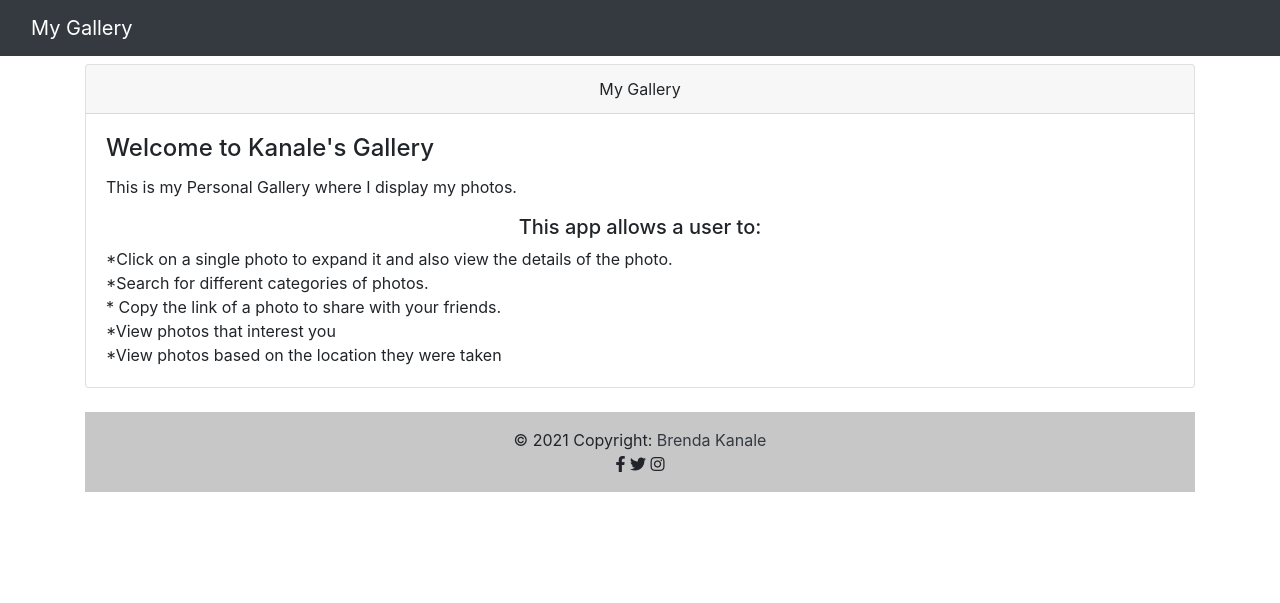
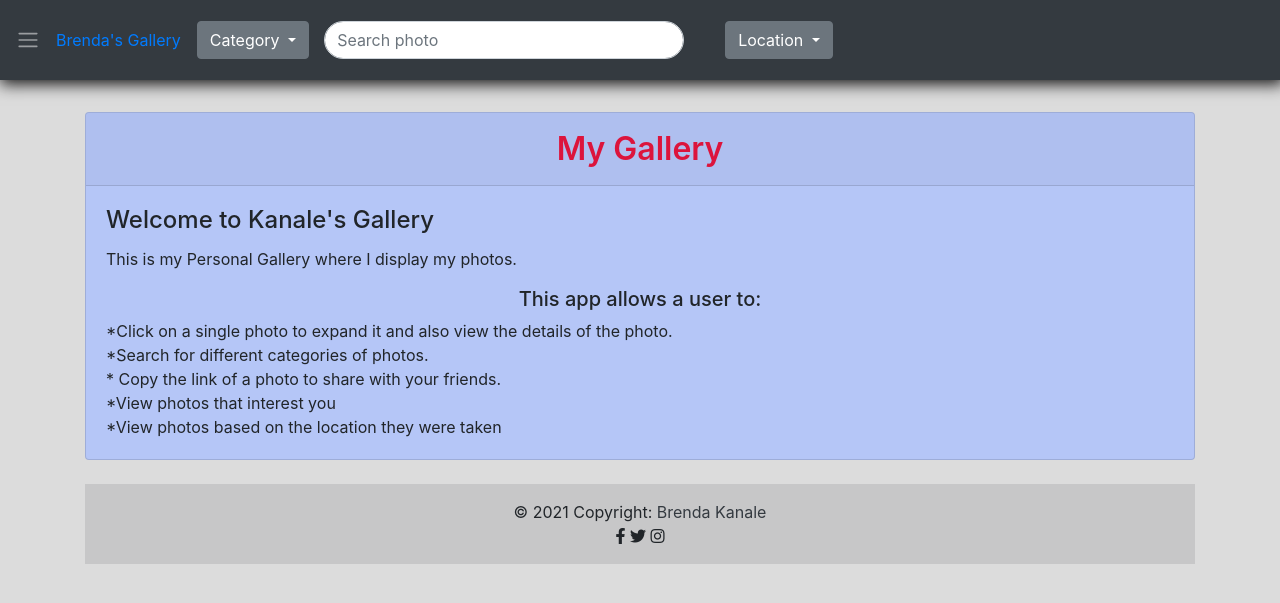
Before and after one commit to bre-nda/gallery-, a Django app: page / in a window 1280 px wide. Shown: the top 603 px of the page. Run offline with Django 3.2, Linux system fonts and the light colour scheme; data that the repository does not hold is empty; some libraries are stand-ins or nearby versions.

Commit message:
style the navbar

```diff
--- a/gallery/static/css/index.css
+++ b/gallery/static/css/index.css
@@ -1,3 +1,13 @@
-h1 {
-    color: crimson;
-}
+    .head {
+        color: crimson;
+        font-size: xx-large;
+        font-weight: 600;
+    }
+
+    body {
+        background-color: gainsboro;
+    }
+
+    .card {
+        background-color: rgb(181, 198, 247);
+    }
--- a/gallery/templates/navbar.html
+++ b/gallery/templates/navbar.html
@@ -6,13 +6,102 @@
     <meta charset="utf-8">
     <meta name="viewport" content="width=device-width, initial-scale=1">
 </head>
+<style>
+    nav {
+        position: fixed;
+        text-decoration: none;
+        display: flex;
+        justify-content: space-between;
+        height: 80px;
+        background-color: rgb(46, 45, 45);
+        box-shadow: 2px 2px 15px 2px rgb(19, 18, 18);
+        z-index: 10;
+    }
+
+    ul li {
+        display: flex;
+        justify-content: space-between;
+        text-decoration: none;
+    }
+
+    ul a {
+        float: inline-end;
+    }
+</style>
 
 <body>
-    <nav class="navbar navbar-dark bg-dark">
+    <nav class="navbar navbar-expand-lg navbar-dark bg-dark">
+        <a class="navbar-toggler-icon" href="#"><img src="" alt=""></a>
+        <span class="nav-item active ">
+            <a class="nav-link"style="text-decoration: none;" href="#" >Brenda's Gallery<span class="sr-only">(current)</span></a>
+        </span>
+        <button class="navbar-toggler" type="button" data-toggle="collapse" data-target="#navbarSupportedContent" aria-controls="navbarSupportedContent" aria-expanded="false" aria-label="Toggle navigation">
+
+            <span class="navbar-toggler-icon"></span>
+
+        </button>
+        <div class="dropdown">
+            <button class="btn btn-secondary dropdown-toggle" type="button" id="dropdownMenuButton" data-toggle="dropdown" aria-haspopup="true" aria-expanded="false">
+                Category
+            </button>
+            <div class="dropdown-menu" aria-labelledby="dropdownMenuButton">
+                <a class="dropdown-item" href="#">Mountain</a>
+                <a class="dropdown-item" href="#">Food</a>
+                <a class="dropdown-item" href="#">Sunset</a>
+                <a class="dropdown-item" href="#">River</a>
+                <a class="dropdown-item" href="#">River</a>
+                <a class="dropdown-item" href="#">River</a>
+                <a class="dropdown-item" href="#">River</a>
+            </div>
+        </div>
+
+        <div class="col-sm-4 col-md-4 navbar-right">
+
+            <form class="navbar-form" role="search" action="{% url 'search_results' %}">
+
+                <div class="input-group">
+                    <input style="border-radius: 20px;" type="text" class="form-control" placeholder="Search photo" name="category">
+                    <div class="input-group-btn">
+                        <button class="btn btn-default" type="submit"><i
+                                class="glyphicon glyphicon-search"></i></button>
+                    </div>
+                </div>
+
+            </form>
+        </div>
+        <div class="dropdown">
+            <button class="btn btn-secondary dropdown-toggle" type="button" id="dropdownMenuButton" data-toggle="dropdown" aria-haspopup="true" aria-expanded="false">
+                Location
+            </button>
+            <div class="dropdown-menu" aria-labelledby="dropdownMenuButton">
+                <a class="dropdown-item" href="#">U.S.A</a>
+                <a class="dropdown-item" href="#">Diani</a>
+                <a class="dropdown-item" href="#">Ole Sereni</a>
+            </div>
+        </div>
+    </nav>
+    <br>
+    <!-- <nav class="navbar navbar-dark bg-dark">
         <div class="container-fluid">
             <a class="navbar-brand" href="#">My Gallery</a>
         </div>
-    </nav>
+        <!-- Adding a search form  -->
+    <!-- <div class="col-sm-4 col-md-4 navbar-center">
+
+        <form class="navbar-form  d-flex" role="search" action="{% url 'search_results' %}">
+
+            <div class="input-group">
+                <input type="text" class="form-control" placeholder="Search Article" name="article">
+                <div class="input-group-btn">
+                    <button class="btn btn-default" type="submit"><i class="glyphicon glyphicon-search"></i></button>
+                </div>
+            </div>
+
+        </form>
+    </div>
+    <br> -->
+    <!-- search form end -->
+    <!-- </nav> -->
 
 </body>
 
```
